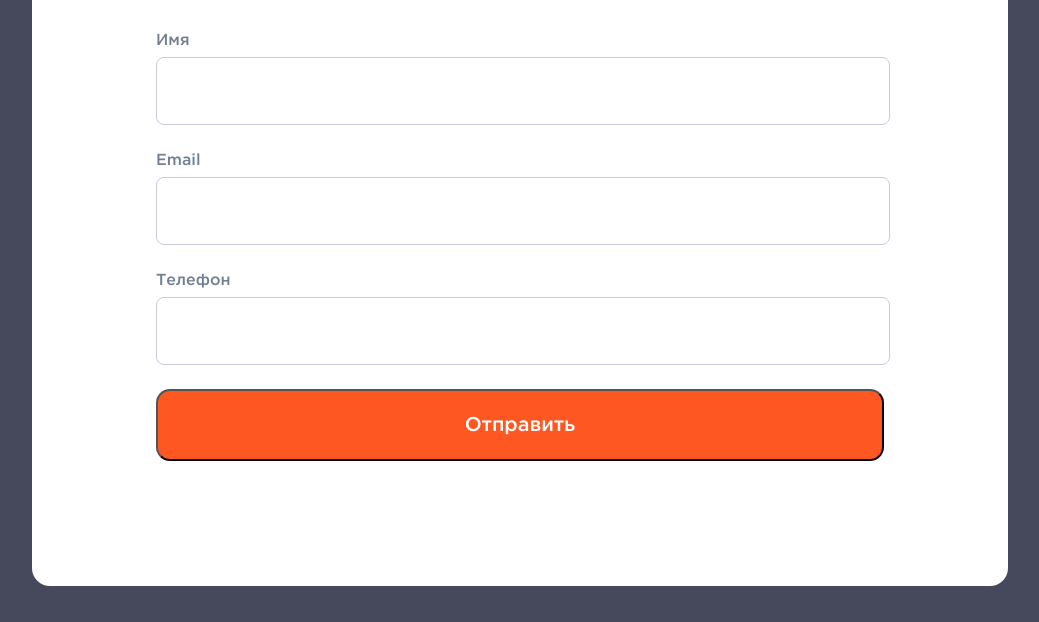
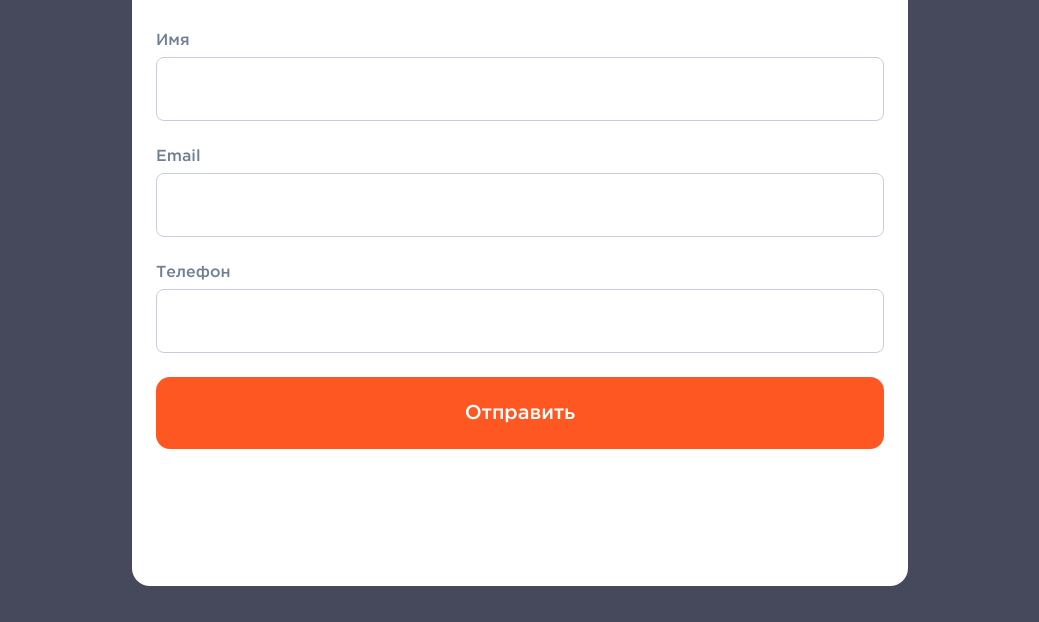
Before and after one commit to KirillLodygin/feedback_form, a website built with webpack: page index.html in a window 1280 px wide. Shown: the part 178-800 px from the top of the page, without its empty margins (120-1159 px from the left). Built offline with nearby package versions, Linux system fonts and the light colour scheme.

Commit message:
first task

```diff
--- a/css/form.css
+++ b/css/form.css
@@ -3,9 +3,6 @@ body {
 }
 
 .background {
-  position: fixed;
-  top: 0;
-  left: 0;
   display: flex;
   align-items: center;
   justify-content: center;
@@ -15,12 +12,11 @@ body {
 
 .form {
   background-color: #FFFFFF;
-  position: absolute;
   width: 100%;
   max-width: 728px;
   height: auto;
   min-height: 600px;
-  padding: 64px 124px 64px 124px;
+  padding: 64px 124px;
   border-radius: 18px;
   display: flex;
   flex-direction: column;
@@ -41,11 +37,11 @@ h1 {
 
 .form__input-wrap {
   width: 100%;
+  font-family: Gotham Pro;
 }
 
 label {
   display: block;
-  font-family: Gotham Pro;
   font-size: 16px;
   line-height: 24px;
   text-align: left;
@@ -59,12 +55,26 @@ input {
   border-radius: 8px;
   border: 1px solid #C9CCDD;
   margin: 0;
+  color: #222222;
+  font-size: 18px;
+  padding: 5px 15px;
+  box-sizing: border-box;
+}
+
+input:hover {
+  background-color: whitesmoke;
+  border-width: 2px;
+  transition: background-color 1.5s ease-in-out;
+}
+
+input:focus {
+  background-color: whitesmoke;
 }
 
 button {
   font-family: Gotham Pro;
   color: #FFFFFF;
-  background-color: #FF5721;
+  background-color: rgba(255, 87, 33, 100%);
   width: 100%;
   height: 72px;
   box-sizing: border-box;
@@ -75,3 +85,23 @@ button {
   text-align: center;
   cursor: pointer;
 }
+
+button:hover {
+  background-color: rgba(142, 48, 18, 100%);
+}
+
+button:active {
+  background-color: rgba(178, 60, 23, 100%);
+}
+
+@media (min-width: 640px) {
+  .form {
+    padding: 64px 32px;
+  }
+}
+
+@media (min-width: 375px) {
+  .form {
+    padding: 64px 24px;
+  }
+}
--- a/css/global.css
+++ b/css/global.css
@@ -2,10 +2,13 @@
    Base styles: opinionated defaults
    ========================================================================== */
 
-html {
+html, body {
   color: #222;
   font-size: 1em;
   line-height: 1.4;
+  margin: 0;
+  padding: 0;
+  height: 100%;
 }
 
 /*
--- a/css/normalize.css
+++ b/css/normalize.css
@@ -42,6 +42,10 @@ fieldset {
 
 textarea {
   resize: vertical;
+}
+
+button {
+  border: none;
 }
 
 /* ==========================================================================
```
